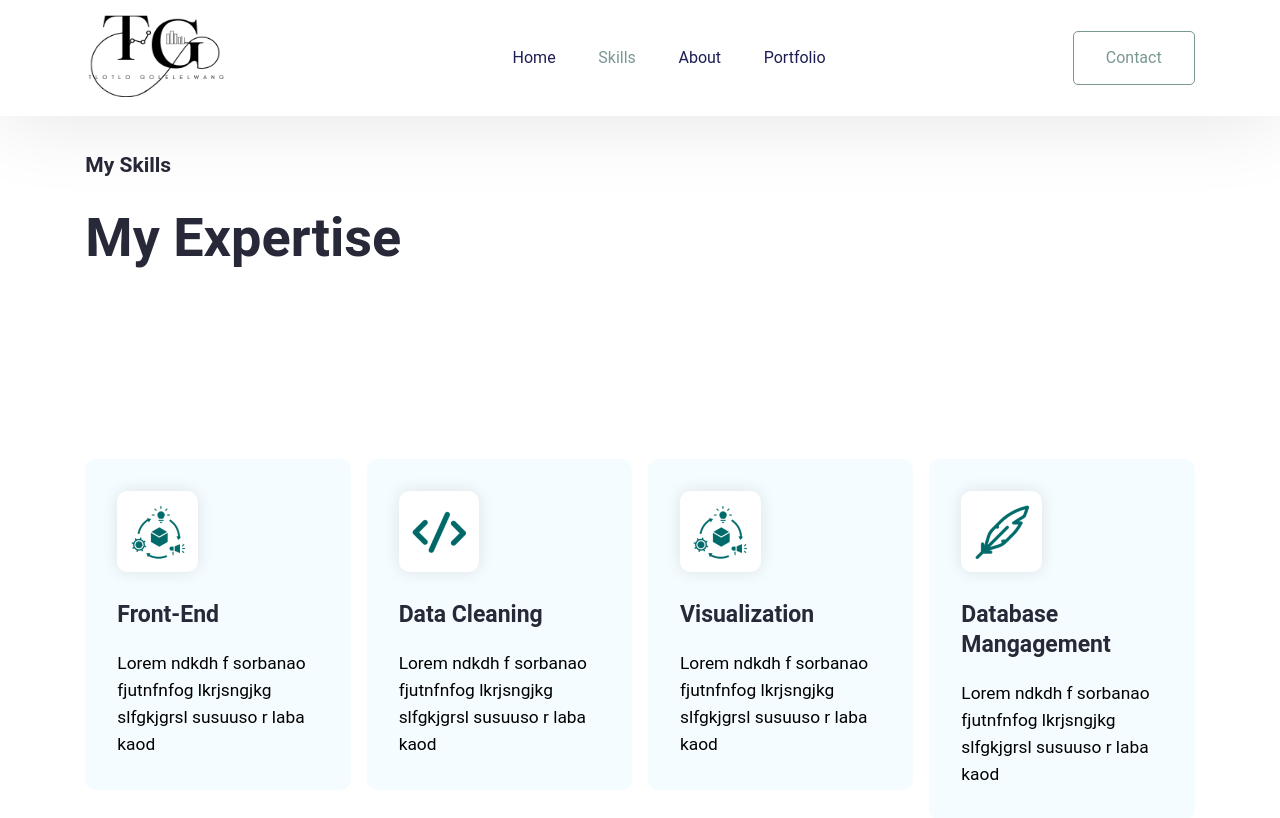
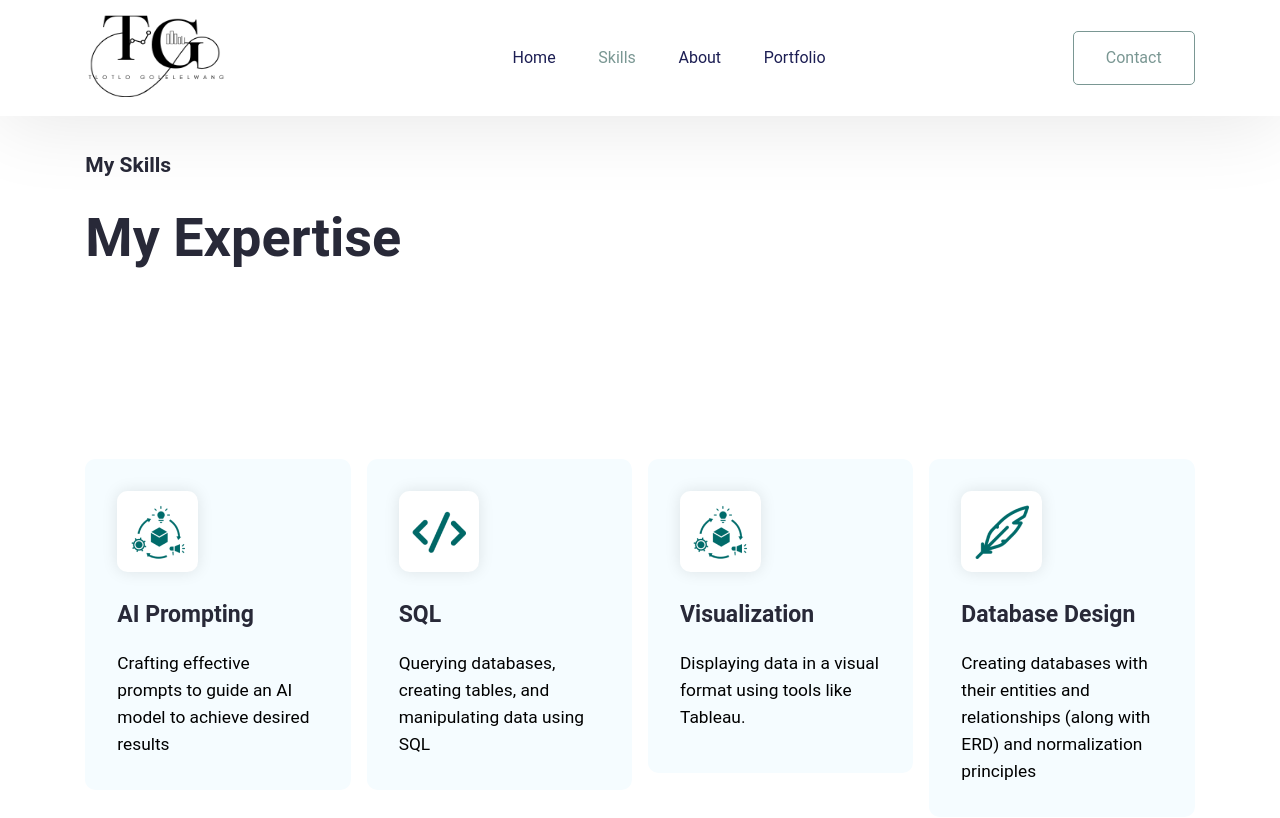
Before and after one commit to TGolelelwang/website-portfolio, a React (Create React App) app: page /skills in a window 1280 px wide. Shown: the top 818 px of the page. Built offline with nearby package versions, Linux system fonts and the light colour scheme.

Commit message:
Skills and Portfolio
Updating my skills and portfolios projects

```diff
--- a/src/Pages/Home/MyPortfolio.js
+++ b/src/Pages/Home/MyPortfolio.js
@@ -1,26 +1,27 @@
-import data from "../../data/index.json"
-import { FontAwesomeIcon } from '@fortawesome/react-fontawesome'
+import data from "../../data/index.json";
+import { FontAwesomeIcon } from '@fortawesome/react-fontawesome';
 import { faGithub } from '@fortawesome/free-brands-svg-icons';
 
 function MyPortfolio(){
     return(
-        <section id ="MyPortfolio" className="portfolio-section">
+        <section id="MyPortfolio" className="portfolio-section">
             <div className="portfolio-container-box">
                 <div className="portfolio-container">
-                   <p className="sub-title"> Recent Projects
-                   </p>
+                   <p className="sub-title"> Recent Projects</p>
                 </div>
                 <h2 className="section-heading">
                     My Portfolio
                 </h2>
             </div>
             <div>
+               <a href="https://github.com/TGolelelwang" target="_blank" rel="noopener noreferrer">
                    <button className="btn btn-github">
-               <FontAwesomeIcon icon={faGithub} size ="xl"/> Visit My GitHub
+                       <FontAwesomeIcon icon={faGithub} size="xl" /> Visit My GitHub
                    </button>
+               </a>
             </div>
             <div className="portfolio-section-container">
-                {data?.portfolio?.map((item, index)=>{
+                {data?.portfolio?.map((item, index) => {
                     return (
                         <div key={index} className="portfolio-section-card">
                             <div className="portfolio-section-img">
@@ -35,13 +36,10 @@ function MyPortfolio(){
                             </div>
                         </div>
                     );
+                })}
+            </div>
+        </section>
+    );
 }
 
-
-                )}
-            </div>
-        </section>
-    )
-}
-
-export default MyPortfolio
+export default MyPortfolio;
--- a/src/data/index.json
+++ b/src/data/index.json
@@ -3,26 +3,26 @@
         {
             "id": "1",
             "src": "/img/product-chain-1.png",
-            "title": "Front-End",
-            "description": "Lorem ndkdh f sorbanao fjutnfnfog lkrjsngjkg slfgkjgrsl susuuso r laba kaod"
+            "title": "AI Prompting",
+            "description": "Crafting effective prompts to guide an AI model to achieve desired results"
         },
         {
             "id": "2",
             "src": "/img/feather-pen-1.png",
-            "title": "Data Cleaning",
-            "description": "Lorem ndkdh f sorbanao fjutnfnfog lkrjsngjkg slfgkjgrsl susuuso r laba kaod"
+            "title": "SQL",
+            "description": "Querying databases, creating tables, and manipulating data using SQL"
         },
         {
             "id": "3",
             "src": "/img/product-chain-1.png",
             "title": "Visualization",
-            "description": "Lorem ndkdh f sorbanao fjutnfnfog lkrjsngjkg slfgkjgrsl susuuso r laba kaod"
+            "description": "Displaying data in a visual format using tools like Tableau."
         },
         {
             "id": "4",
             "src": "/img/feather-pen-2.png",
-            "title": "Database Mangagement",
-            "description": "Lorem ndkdh f sorbanao fjutnfnfog lkrjsngjkg slfgkjgrsl susuuso r laba kaod"
+            "title": "Database Design",
+            "description": "Creating databases with their entities and relationships (along with ERD) and normalization principles"
         }
     ],
 
@@ -31,14 +31,14 @@
             "id": "1",
             "src": "./img/placeholder-image-1.png",
             "title": "News/Weather Dashboard",
-            "description": "Lorem ndkdh f sorbanao fjutnfnfog lkrjsngjkg slfgkjgrsl susuuso r laba kaod",
+            "description": "Using React to create a dashboard that displays news and weather information",
             "link": "View in Github"
         },
         {
             "id": "2",
             "src": "/img/placeholder-image-2.png",
-            "title": "Car Trends",
-            "description": "Lorem ndkdh f sorbanao fjutnfnfog lkrjsngjkg slfgkjgrsl susuuso r laba kaod",
+            "title": "WIPRO AI Webstite Project",
+            "description": "Using bolt.new using purely prompts along with tools like ChatGPT & Deepseek",
             "link": "View in Github"
         },
         {
```
Lines whose indentation alone changed are shown as unchanged.
